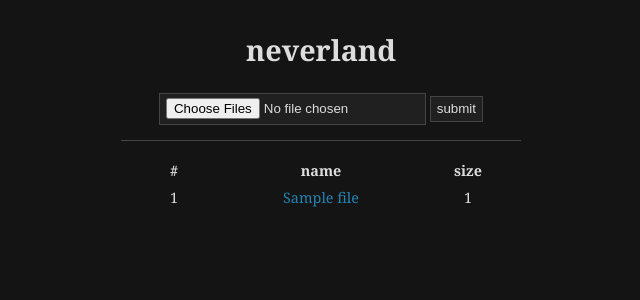
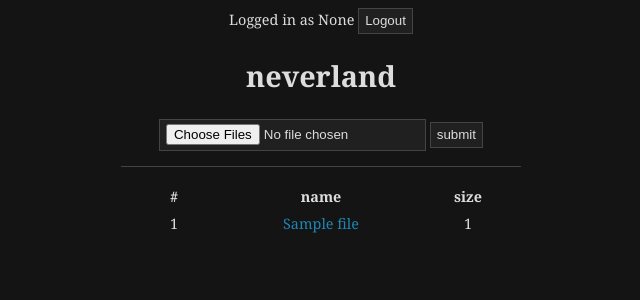
Before and after one commit to Roguezilla/neverland, a Flask app: template templates/index.html in a window 1280 px wide. Shown: the top 300 px of the page, without its empty margins (327-967 px from the left). Run offline with Flask 2, Linux system fonts and the light colour scheme; the template is opened without the code that fills it: most values are stand-ins (such as "Sample title", 1, 10 or a date in 2020).

Commit message:
add user display and logout button

```diff
--- a/main.py
+++ b/main.py
@@ -60,6 +60,11 @@ def login():
 
     return render_template('login.html')
 
+@app.route('/logout')
+def logout():
+    session.pop('token', None)
+    return redirect(url_for('login'))
+
 @app.route('/')
 def index():
     if not g.user:
--- a/templates/index.html
+++ b/templates/index.html
@@ -15,6 +15,8 @@
 	</head>
 
 	<body>
+		<a>Logged in as {{ g.user }}</a>
+		<button onclick="location.href = '/logout';">Logout</button>
   		<h1>neverland</h1>
 
   		<form method="POST" action="/upload" enctype="multipart/form-data">
```
